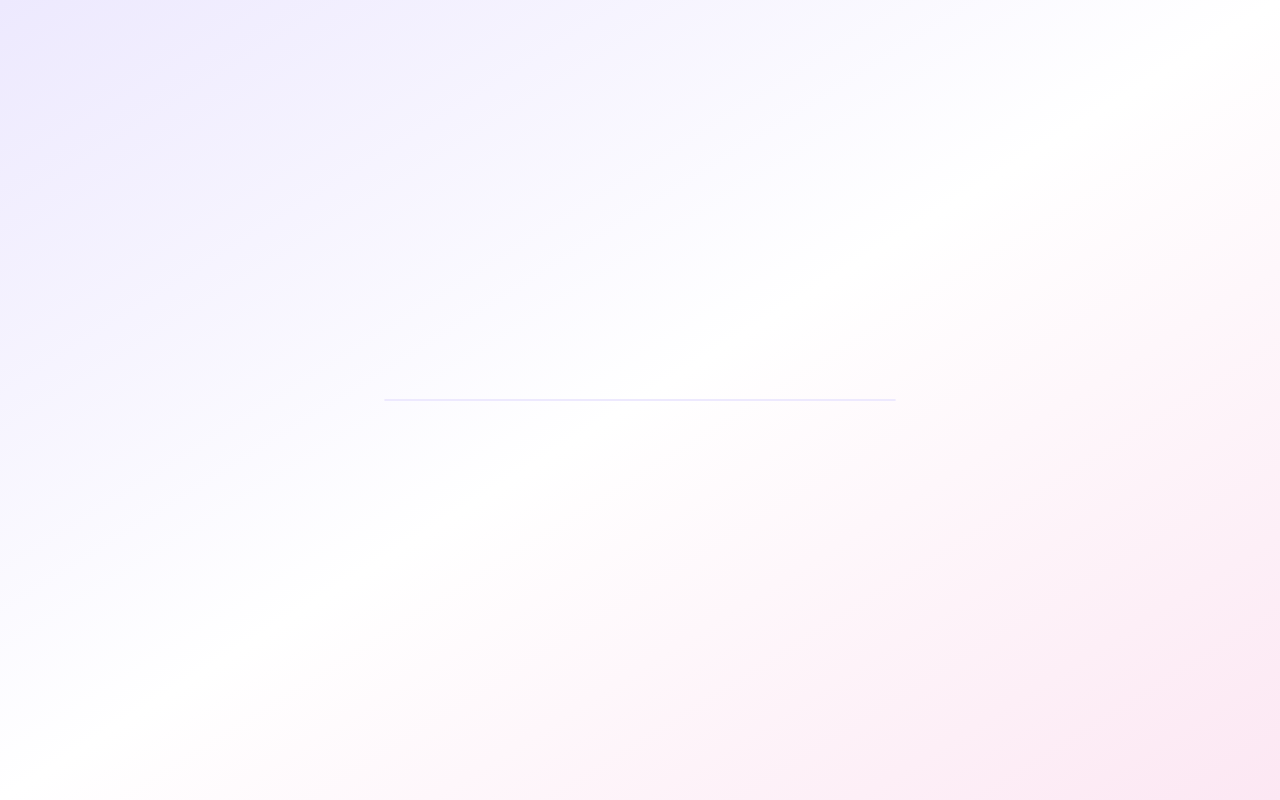
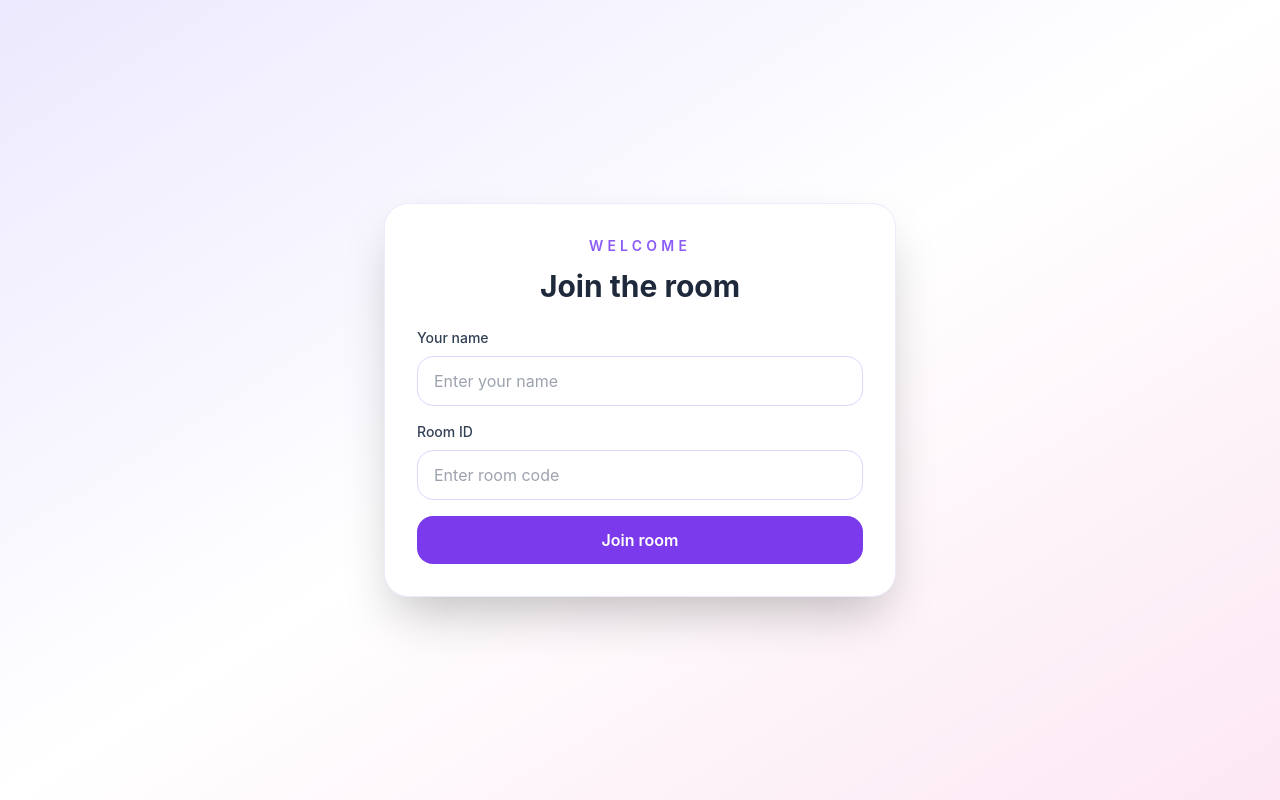
Before and after one commit to tejaspace33/counter, a React (Create React App) app: page / in a window 1280 px wide. Built offline with nearby package versions, Linux system fonts and the light colour scheme.

Commit message:
new chat commit

```diff
--- a/src/App.js
+++ b/src/App.js
@@ -1,33 +1,84 @@
-import React from "react";
+import React, { useState } from "react";
 import { useSelector, useDispatch } from "react-redux";
-import { leaveRoom } from "./store/chatSlice";
+import { joinRoom, leaveRoom } from "./store/chatSlice";
 import Chat from "./Components/Chat";
 
 function App() {
   const dispatch = useDispatch();
+  const currentUser = useSelector((state) => state.chat.currentUser);
 
-  const currentUser = useSelector(
-    (state) => state.chat.currentUser
-  );
+  const [name, setName] = useState("");
+  const [roomId, setRoomId] = useState("");
 
   const handleLogout = () => {
     dispatch(leaveRoom());
     localStorage.removeItem("currentUser");
   };
 
+  const handleJoin = (e) => {
+    e.preventDefault();
+
+    const trimmedName = name.trim();
+    const trimmedRoom = roomId.trim();
+
+    if (!trimmedName || !trimmedRoom) return;
+
+    dispatch(joinRoom({ name: trimmedName, roomId: trimmedRoom }));
+  };
+
   return (
     <div className="min-h-screen bg-gradient-to-br from-violet-100 via-white to-pink-100 flex items-center justify-center p-4 sm:p-6">
-
       {currentUser ? (
         <Chat onLogout={handleLogout} />
       ) : (
         <div className="w-full max-w-md lg:max-w-lg bg-white rounded-3xl shadow-2xl border border-violet-100 overflow-hidden">
+          <div className="p-6 sm:p-8">
+            <div className="text-center mb-6">
+              <p className="text-sm uppercase tracking-[0.3em] text-violet-500 font-semibold">
+                Welcome
+              </p>
+              <h1 className="mt-3 text-3xl font-bold text-slate-800">
+                Join the room
+              </h1>
+            </div>
 
-          {/* your login/join UI */}
+            <form onSubmit={handleJoin} className="space-y-4">
+              <div>
+                <label className="block text-sm font-medium text-slate-700 mb-2">
+                  Your name
+                </label>
+                <input
+                  type="text"
+                  value={name}
+                  onChange={(e) => setName(e.target.value)}
+                  placeholder="Enter your name"
+                  className="w-full px-4 py-3 rounded-2xl border border-violet-200 focus:outline-none focus:ring-2 focus:ring-violet-400"
+                />
+              </div>
 
+              <div>
+                <label className="block text-sm font-medium text-slate-700 mb-2">
+                  Room ID
+                </label>
+                <input
+                  type="text"
+                  value={roomId}
+                  onChange={(e) => setRoomId(e.target.value)}
+                  placeholder="Enter room code"
+                  className="w-full px-4 py-3 rounded-2xl border border-violet-200 focus:outline-none focus:ring-2 focus:ring-violet-400"
+                />
+              </div>
+
+              <button
+                type="submit"
+                className="w-full bg-violet-600 text-white font-semibold py-3 rounded-2xl hover:bg-violet-700 transition"
+              >
+                Join room
+              </button>
+            </form>
+          </div>
         </div>
       )}
-
     </div>
   );
 }
```
